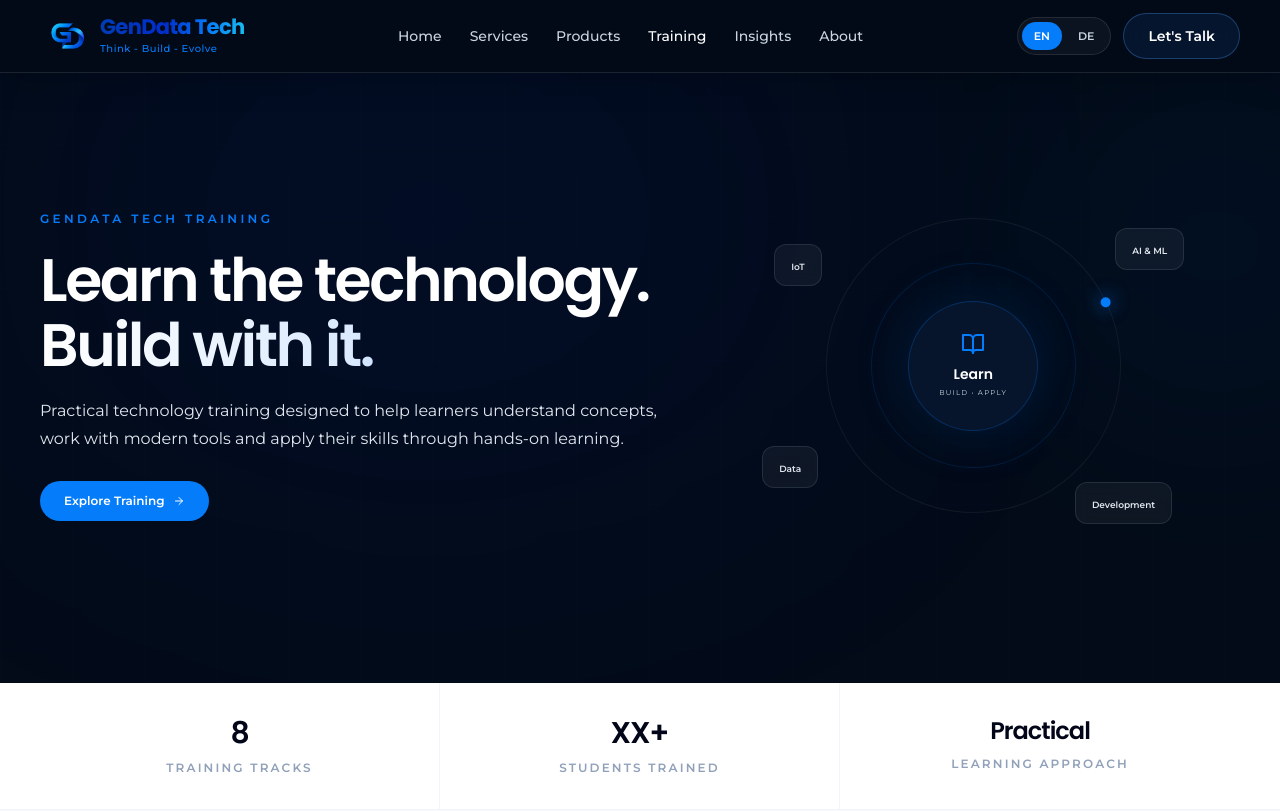
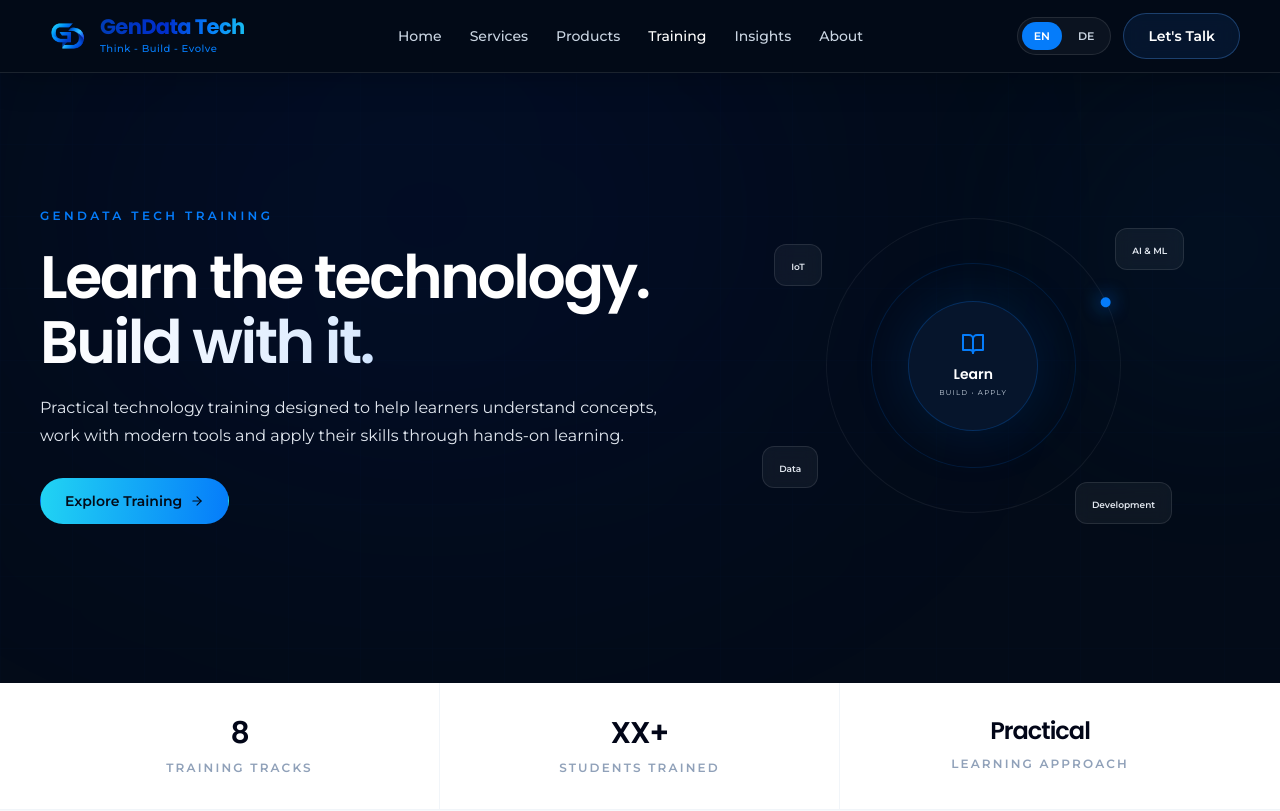
Before and after one commit to aravinthk1504/gendata-techv2, a Next.js app: page /en/training in a window 1280 px wide. Shown: the top 811 px of the page. Built offline with nearby package versions, Linux system fonts and the light colour scheme.

Commit message:
Match hero CTA buttons to Services blue-cyan style

```diff
--- a/src/components/migrated/Training.jsx
+++ b/src/components/migrated/Training.jsx
@@ -864,7 +864,7 @@ function Training() {
                     duration: 0.55,
                     delay: 0.23,
                   }}
-                  className="group mt-7 inline-flex items-center justify-center gap-2 rounded-full bg-[#057CFA] px-6 py-3 font-body text-xs font-semibold text-white transition hover:bg-[#002DCC]"
+                  className="gd-hero-button gd-hero-button--primary group mt-7"
                 >
                   Explore Training
                   <FiArrowRight className="transition group-hover:translate-x-1" />
```
